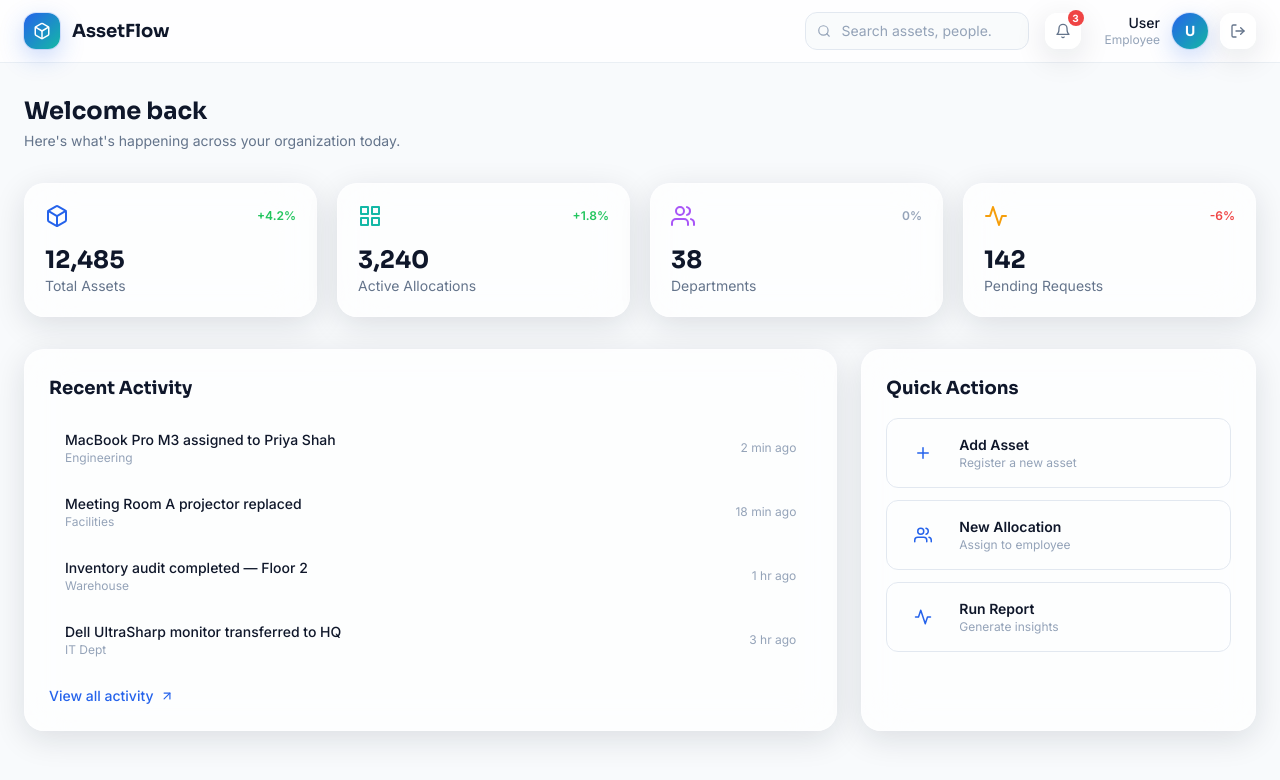
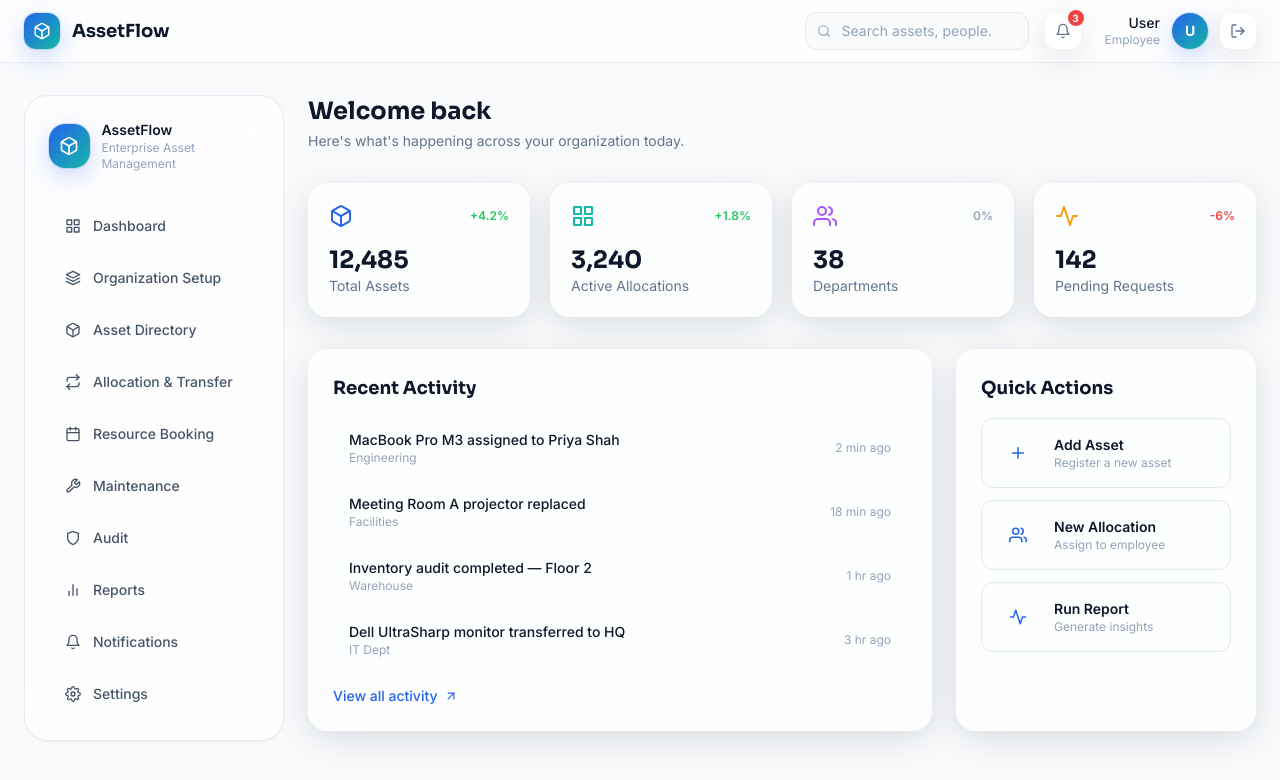
Before and after one commit to priyasatyam5/Assetflow, a React (Vite) app in the folder frontend/: page /dashboard in a window 1280 px wide. Shown: the top 780 px of the page. Built offline with nearby package versions, Linux system fonts and the light colour scheme; no server answers; sample sign-in values are in the browser's storage.

Commit message:
added side barin dashboard

```diff
--- a/frontend/src/pages/dashboard/DashboardPage.jsx
+++ b/frontend/src/pages/dashboard/DashboardPage.jsx
@@ -1,5 +1,6 @@
 import { useAuth } from '../../context/AuthContext.jsx';
 import { FiBox, FiGrid, FiUsers, FiShield, FiActivity, FiLogOut, FiSearch, FiBell, FiPlus, FiArrowUpRight } from 'react-icons/fi';
+import { NAV_ITEMS } from '../../utils/mockData.js';
 
 const QUICK_STATS = [
   { label: 'Total Assets', value: '12,485', change: '+4.2%', icon: FiBox, color: 'text-primary' },
@@ -81,6 +82,34 @@ export default function DashboardPage() {
       </header>
 
       <main className="mx-auto max-w-7xl px-6 py-8">
+        <div className="grid gap-6 xl:grid-cols-[260px_1fr]">
+          {/* Sidebar */}
+          <aside className="glass-panel rounded-3xl border border-slate-200/80 bg-white/80 p-6 shadow-sm dark:border-slate-700/80 dark:bg-slate-900/80">
+            <div className="mb-8 flex items-center gap-3">
+              <div className="flex h-11 w-11 items-center justify-center rounded-2xl bg-gradient-primary text-white shadow-glow">
+                <FiBox className="text-xl" />
+              </div>
+              <div>
+                <p className="text-sm font-semibold text-ink dark:text-ink-dark">AssetFlow</p>
+                <p className="text-xs text-slate-400">Enterprise Asset Management</p>
+              </div>
+            </div>
+
+            <nav className="space-y-2">
+              {NAV_ITEMS.map((item) => (
+                <button
+                  key={item.label}
+                  type="button"
+                  className="flex w-full items-center gap-3 rounded-2xl px-4 py-3 text-left text-sm font-medium text-slate-600 transition-all hover:bg-slate-100 hover:text-ink dark:text-slate-300 dark:hover:bg-slate-800 dark:hover:text-white"
+                >
+                  <item.icon className="text-base" />
+                  <span>{item.label}</span>
+                </button>
+              ))}
+            </nav>
+          </aside>
+
+          <section>
             {/* Welcome */}
             <div className="mb-8">
               <h1 className="font-display text-2xl font-bold text-ink dark:text-ink-dark">
@@ -172,6 +201,8 @@ export default function DashboardPage() {
             </div>
           </div>
         </div>
+      </section>
+        </div>
       </main>
     </div>
   );
```
Lines whose indentation alone changed are shown as unchanged.
